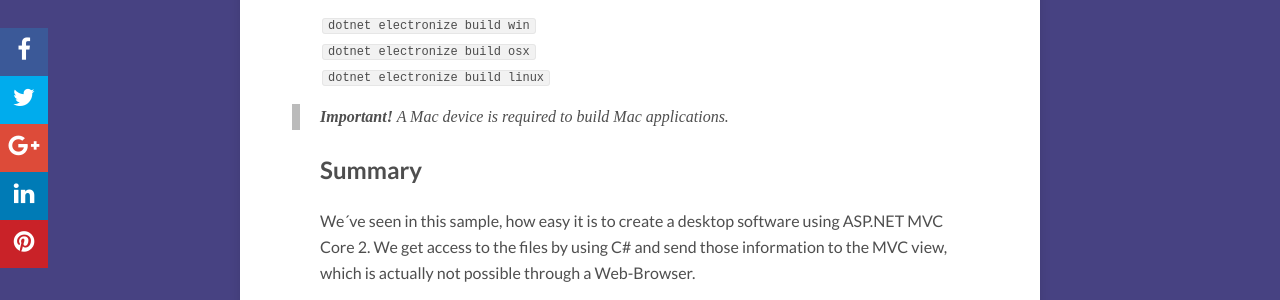
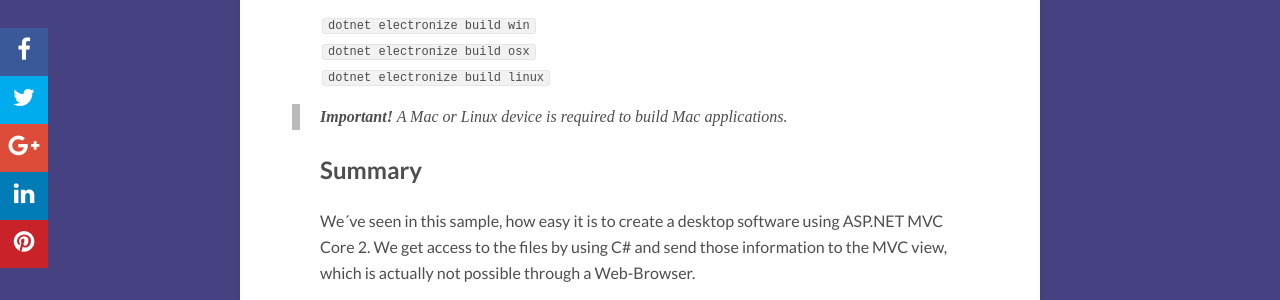
Before and after one commit to GregorBiswanger/CrossPlatformBlogCom, a Jekyll site: the page built from _posts/2017-10-27-electron.net-musicplayer-app-with-asp.net-core.md, in a window 1280 px wide and 900 px high, scrolled down 8652 px. Shown: the part 152-452 px from the top of the window. Built offline with Jekyll 4.4.1, drawn with Linux system fonts in a browser that asks for light colours; nearby versions of some CDN libraries; comment, search, counter and statistics services are not loaded.

Commit message:
update build info

```diff
--- a/_posts/2017-10-27-electron.net-musicplayer-app-with-asp.net-core.md
+++ b/_posts/2017-10-27-electron.net-musicplayer-app-with-asp.net-core.md
@@ -243,7 +243,7 @@ The Electron.NET CLI also makes it possible to build an executable application f
 `dotnet electronize build osx`
 `dotnet electronize build linux`
 
->> **Important!** A Mac device is required to build Mac applications.
+>> **Important!** A Mac or Linux device is required to build Mac applications.
 
 ## Summary
 We´ve seen in this sample, how easy it is to create a desktop software using ASP.NET MVC Core 2. We get access to the files by using C# and send those information to the MVC view, which is actually not possible through a Web-Browser.
```
